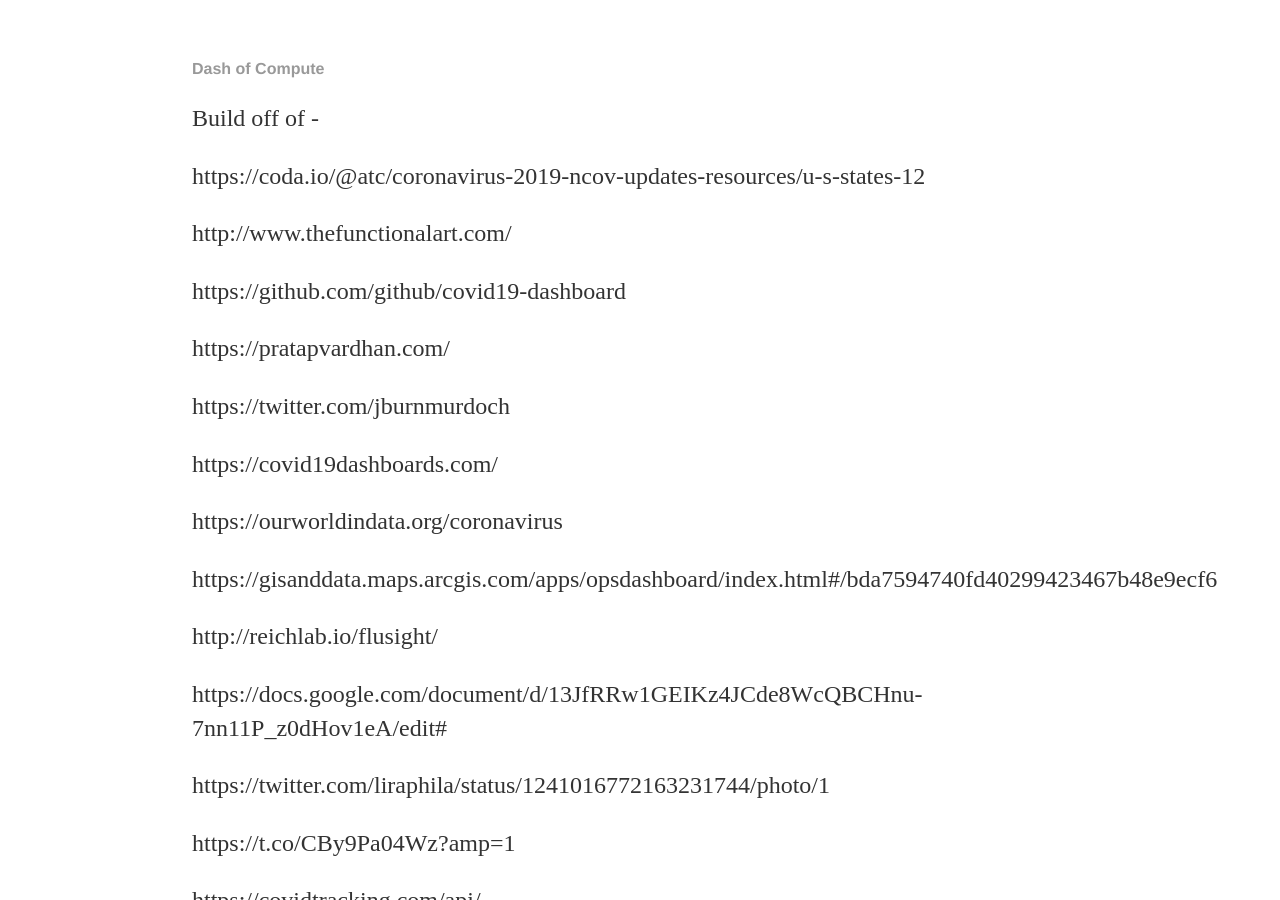
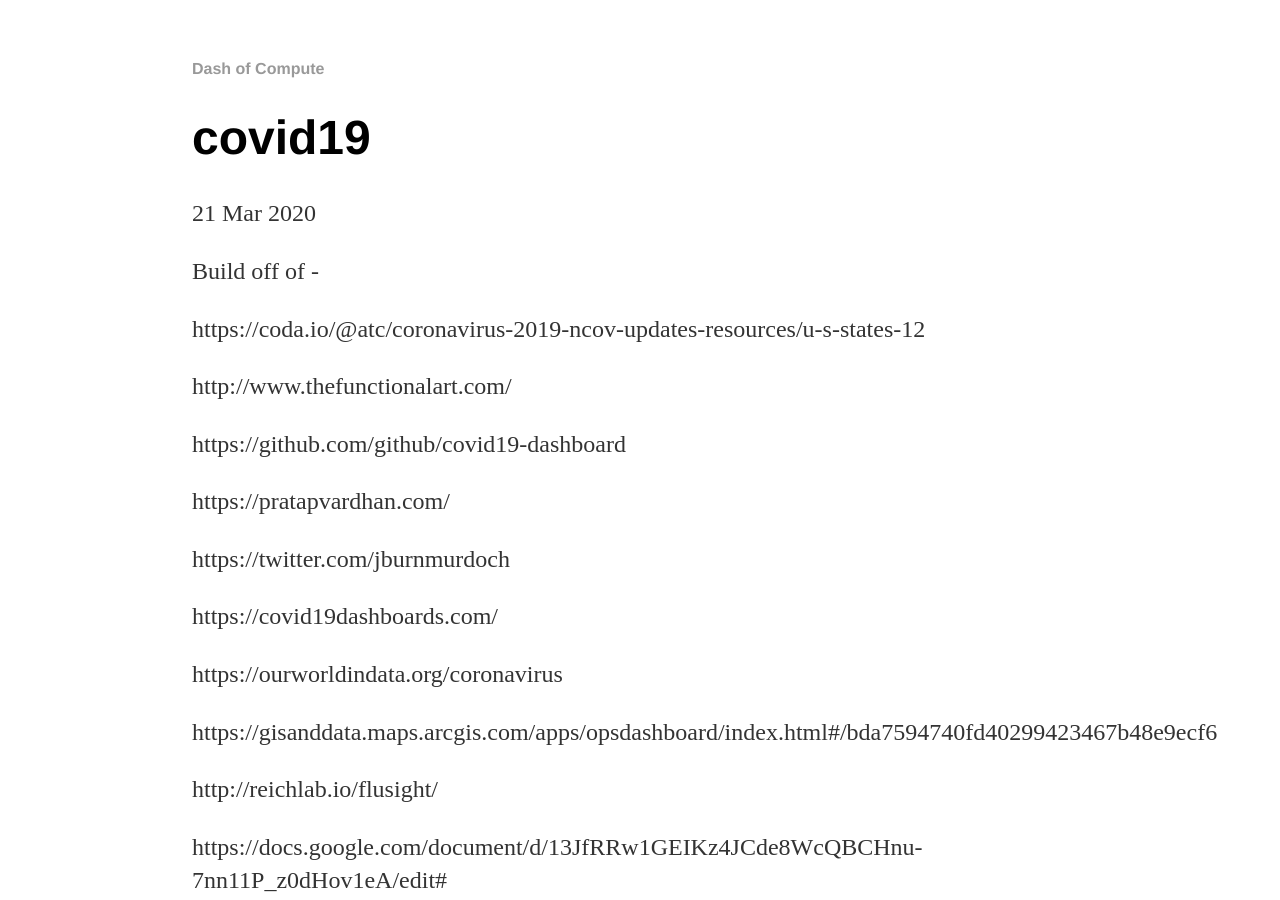
Before and after one commit to sautee/sautee.github.io, a Jekyll site: the page built from _posts/2020-03-21-covid19.md, in a window 1280 px wide and 900 px high. Built offline with Jekyll 4.4.1, drawn with Linux system fonts in a browser that asks for light colours.

Commit message:
Update posts.html

```diff
--- a/_layouts/posts.html
+++ b/_layouts/posts.html
@@ -1,29 +1,9 @@
-<!DOCTYPE html>
-<html>
+---
+layout: default
+---
+<h1>{{ page.title }}</h1>
+<p class="meta">{{ page.date | date_to_string }}</p>
 
-<head>
-    <title>{{ page.title }}</title>
-    <!-- link to main stylesheet -->
-    <link rel="stylesheet" type="text/css" href="/css/main.css">
-</head>
-
-<body>
-    <nav>
-        <ul>
-            <li><a href="/">Dash of Compute</a></li>
-        </ul>
-    </nav>
-    <div class="container">
-
-        {{ content }}
-
-    </div><!-- /.container -->
-    <footer>
-        <ul>
-            <li><a href="mailto:someemail@gmail.com">email</a></li>
-            <li><a href="https://github.com/sautee">github.com/sautee</a></li>
-        </ul>
-    </footer>
-</body>
-
-</html>
+<div class="post">
+  {{ content }}
+</div>
```
